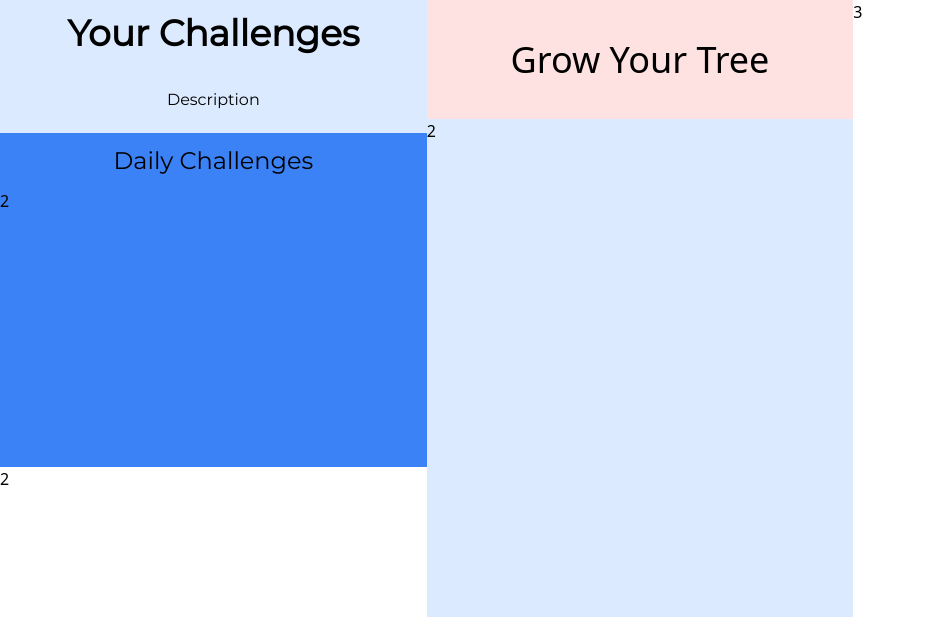
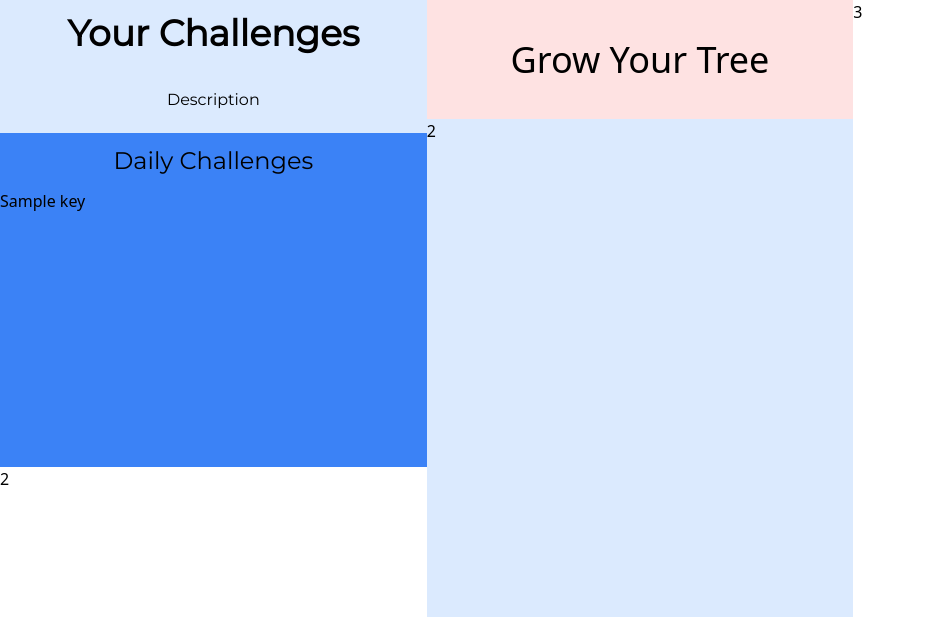
Before and after one commit to nghiantm/gaia, a Flask app: template website/templates/main.html in a window 1280 px wide. Shown: the top 617 px of the page, without its empty margins (0-925 px from the left). Run offline with Flask 3, Linux system fonts and the light colour scheme; the template is opened without the code that fills it: most values are stand-ins (such as "Sample title", 1, 10 or a date in 2020); some libraries are stand-ins or nearby versions.

Commit message:
Updated main func

```diff
--- a/website/templates/main.html
+++ b/website/templates/main.html
@@ -40,7 +40,13 @@
                                     Daily Challenges
                                 </div>
                                 <div class="row-span-5">
-                                    2
+                                    <ul>
+                                        {% for key, value in dailyDict.items() %}
+                                        <li>
+                                            {{key}}
+                                        </li>
+                                        {% endfor %}
+                                    </ul>
                                 </div>
                             </div>
                         </div>
```
